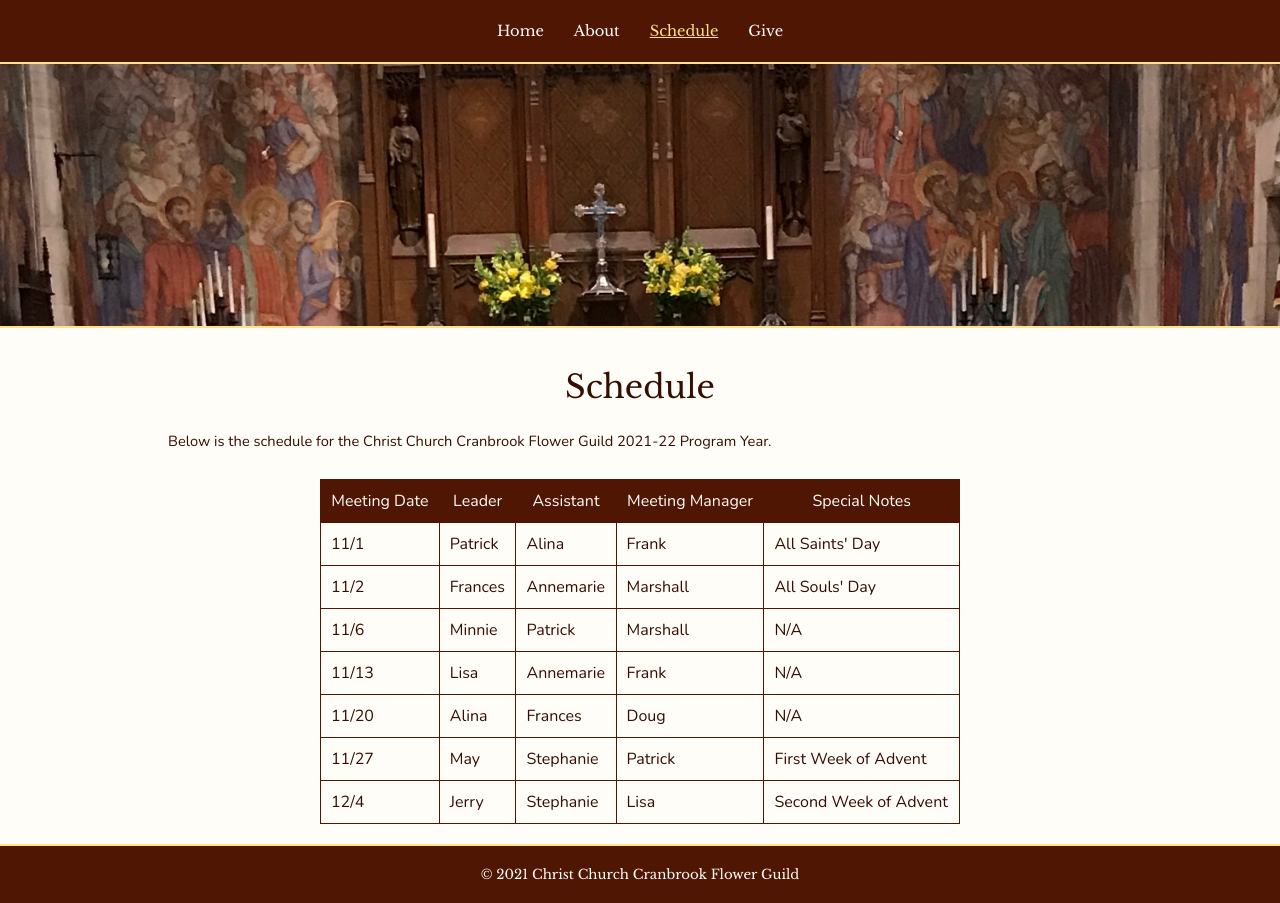
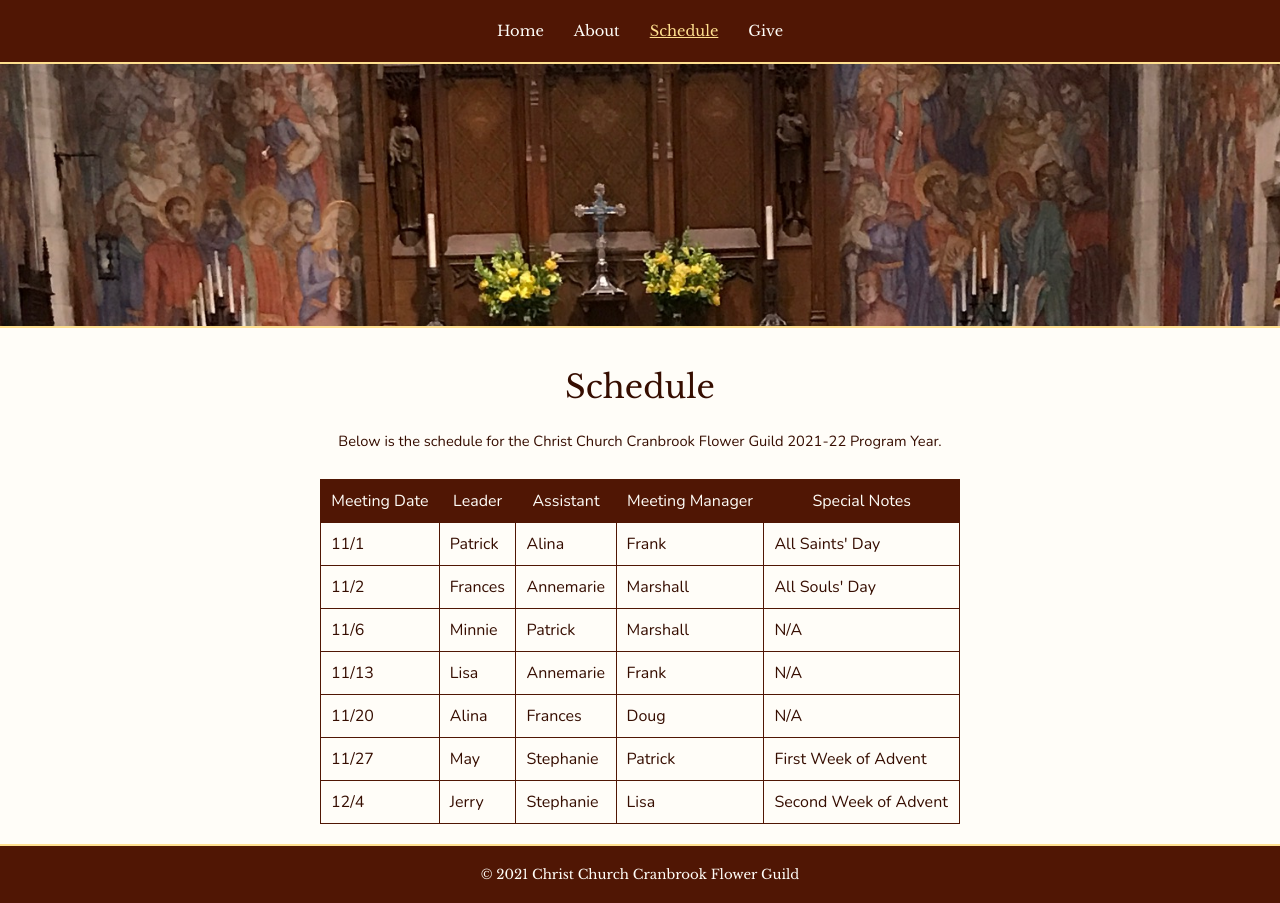
Before and after one commit to alyssadowns/flower-guild, a plain HTML site: page schedule.html in a window 1280 px wide. Drawn offline with nearby package versions, Linux system fonts and the light colour scheme.

Commit message:
Update schedule.html

```diff
--- a/schedule.html
+++ b/schedule.html
@@ -29,7 +29,7 @@
       </div>
 
       <h1>Schedule</h1>
-      <p>Below is the schedule for the Christ Church Cranbrook Flower Guild 2021-22 Program Year.</p>
+      <center><p>Below is the schedule for the Christ Church Cranbrook Flower Guild 2021-22 Program Year.</p></center>
       <br>
       <table>
         <tr>
```
